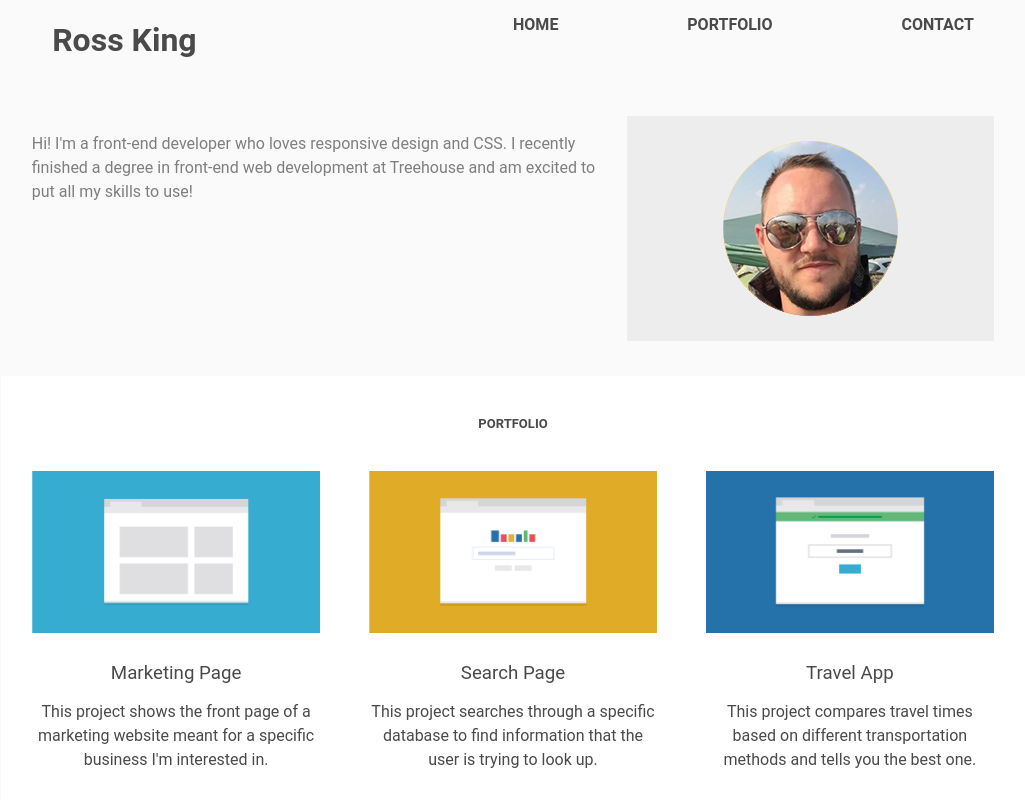
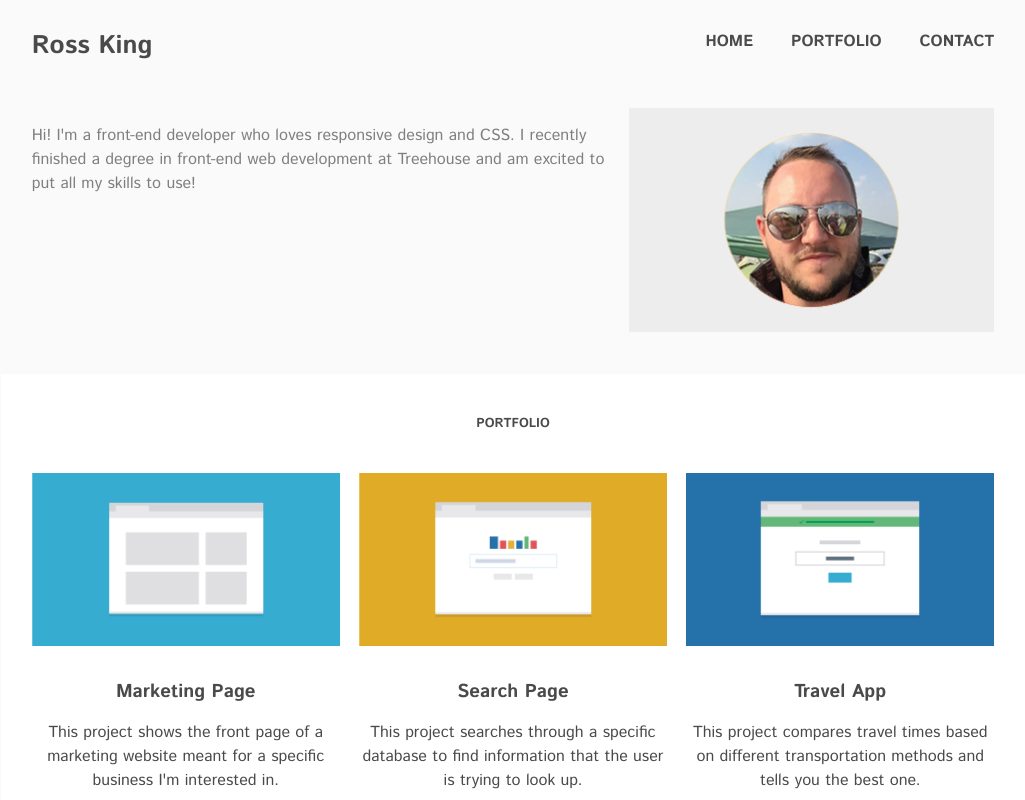
Before and after one commit to nym1k/responsive_layout_v2, a plain HTML site: page index.html in a window 1280 px wide. Shown: the top 800 px of the page, without its empty margins (127-1152 px from the left). Drawn offline with Linux system fonts and the light colour scheme.

Commit message:
Corrected various layout features, put profile img in div
Corrected margins and paddings, put profile image in div to utilise flex
shrink so that image can be smaller on smaller displays.

```diff
--- a/css/styles.css
+++ b/css/styles.css
@@ -8,10 +8,14 @@ body {
   margin: 0;
   padding: 0;
   text-align: center;
-  font-family: 'Roboto', sans-serif;
+  font-family: 'Istok Web', sans-serif;
   color: #4a4a4a;
   background: #fafafa;
   font-size: 16px;
+}
+
+h1 {
+	font-size: 1.6em;
 }
 
 h2 {
@@ -20,7 +24,6 @@ h2 {
 }
 
 h3 {
-	font-weight: normal;
 	margin: 25px auto 15px;
 }
 
@@ -45,12 +48,11 @@ a:hover {
 .wrapper {
 	width: 100%;
 	max-width: 1024px;
-	margin: 0 auto;
+	margin: 10px auto 0;
 }
 
 .project {
-/*	border: 2px solid red;*/
-	margin-bottom: 20px;
+	margin-bottom: 30px;
 }
 
 header {
@@ -75,15 +77,20 @@ nav a {
 
 #about {
 	color: #7f7f7f;
-	padding: 35px 5%;
+	padding: 2% 5%;
 }
 
 #about img {
-	width: 75%;
+	max-width: 367px;
 }
 
 #portfolio {
 	background: #fff;
+	padding: 0 5%;
+	overflow: hidden;
+}
+
+#contact {
 	padding: 0 5%;
 }
 
@@ -114,14 +121,22 @@ img {
 
 @media screen and (min-width: 768px) {
 
+	h1 {
+		margin-bottom: .335em;
+	}
+
 	h2 {
 		width: 100%;
+	}
+
+	header {
+		padding: 0 3%;
 	}
 
 	nav {
 		display: flex;
 		justify-content: space-around;
-		width: 50%;
+		width: 40%;
 		margin: 0 auto;
 	}
 
@@ -133,11 +148,14 @@ img {
 		display: flex;
 		text-align: left;
 		padding: 35px 3%;
+		justify-content: space-between;
 	}
 
-	#about img {
+	.profileimg {
+		padding-left: 2%;
 		order: 2;
-		margin-left: 2%;
+		width: 40%;
+		flex-shrink: 0;
 	}
 
 	#portfolio {
@@ -155,7 +173,7 @@ img {
 	#contact {
 		width: 70%;
 		margin: 0 auto;
-		padding: 20px 0;
+		padding: 20px 5%;
 	}
 
 	.back-to-top {
@@ -179,6 +197,8 @@ img {
 		nav {
 			margin: 0;
 			justify-content: space-between;
+			align-items: center;
+			width: 30%;
 		}
 
 		h1 {
@@ -186,7 +206,7 @@ img {
 		}
 
 		.project {
-			width: 30%;
+			width: 32%;
 		}
 
 		.bottom-nav {
--- a/index.html
+++ b/index.html
@@ -4,6 +4,7 @@
 	<meta charset="utf-8">
 	<meta name="viewport" content="width=device-width, initial-scale=1.0">
 	<title>Responsive Layout Project</title>
+	<link href='https://fonts.googleapis.com/css?family=Istok+Web:400,700' rel='stylesheet' type='text/css'>
 	<link rel="stylesheet" href="css/styles.css">
 </head>
 <body>
@@ -21,7 +22,9 @@
 
 	<main>
 		<div id="about">
-			<img src="images/responsive-layout-profile.png" alt="#">
+			<div class="profileimg">
+				<img src="images/responsive-layout-profile.png" alt="#">
+			</div>
 			<p>Hi! I'm a front-end developer who loves responsive design and CSS. I recently finished a degree in front-end web development at Treehouse and am excited to put all my skills to use!</p>
 		</div>
 		<div id="portfolio">
```
